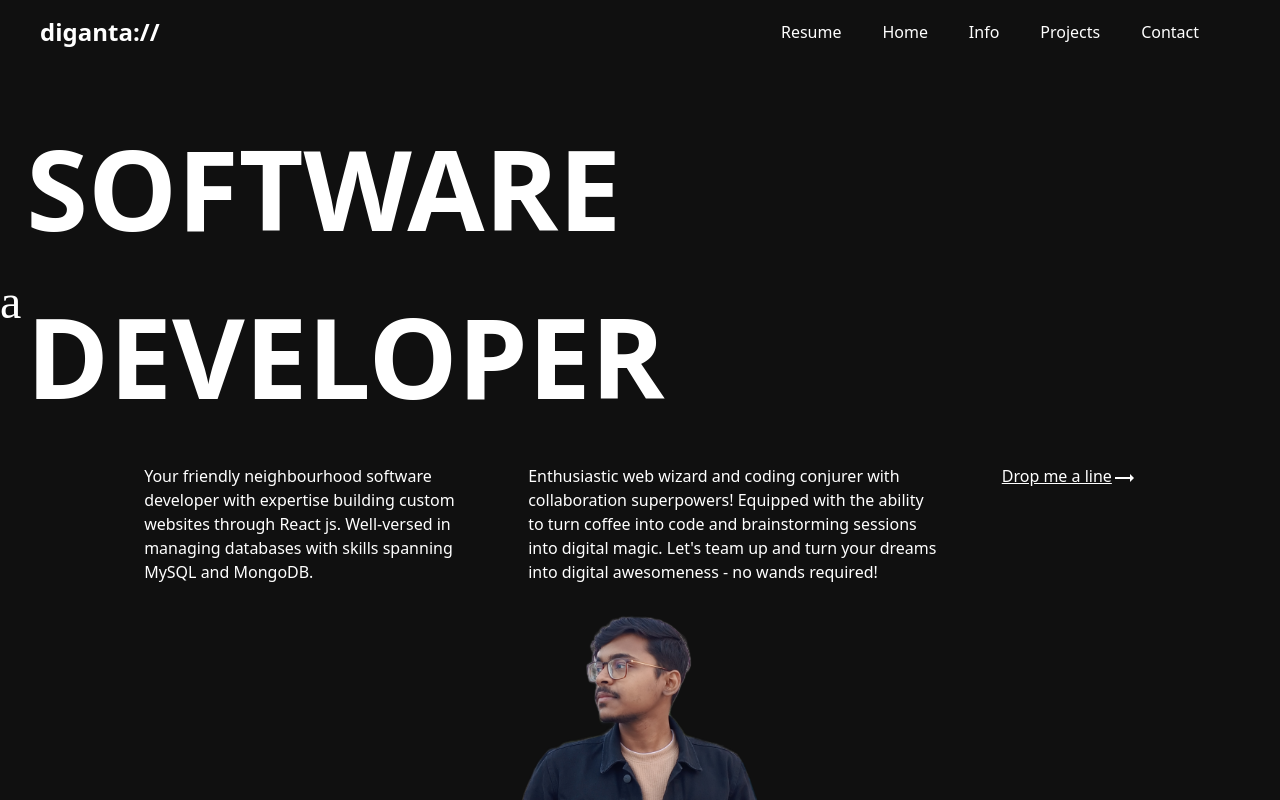
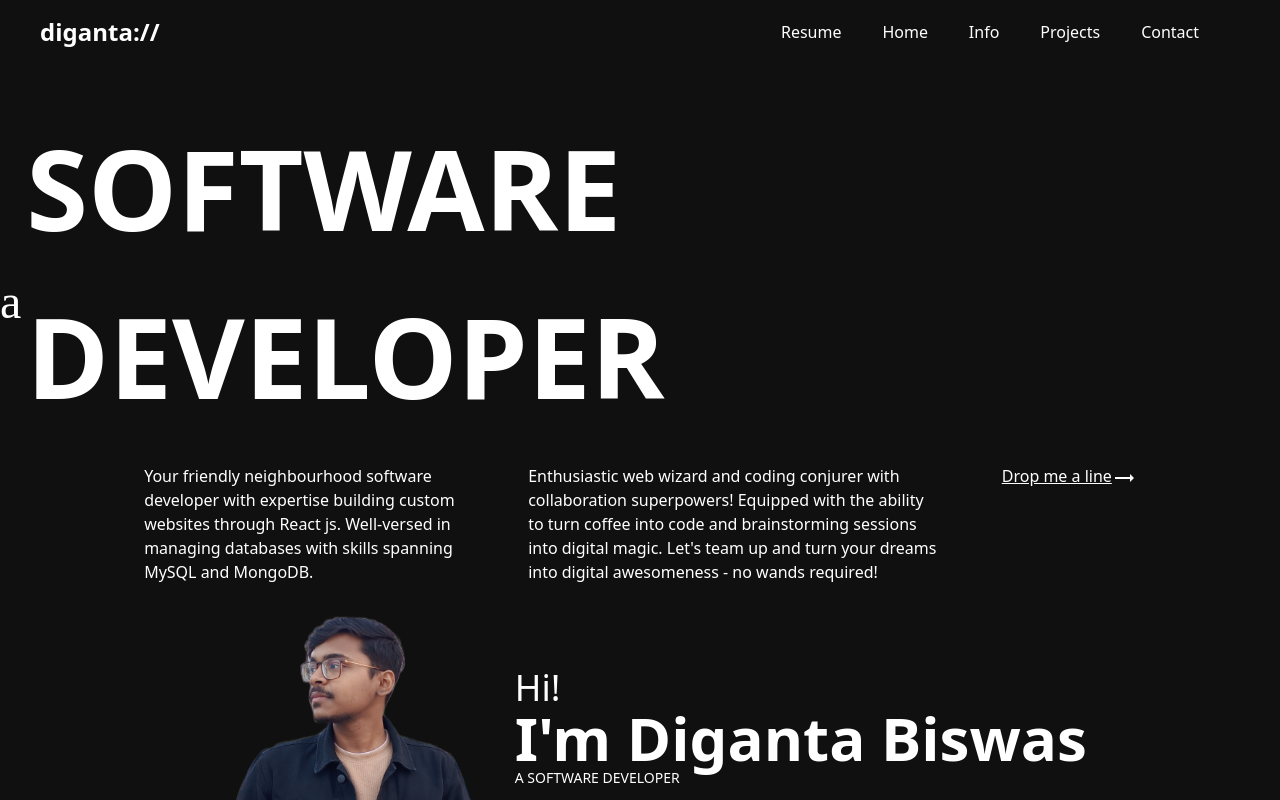
Before and after one commit to Riponz/personal-portfolio, a React (Vite) app: page / in a window 1280 px wide. Shown: the top 800 px of the page. Built offline with nearby package versions, Linux system fonts and the light colour scheme; a web font is replaced by a local one.

Commit message:
self-banner-2.0

```diff
--- a/src/App.css
+++ b/src/App.css
@@ -3,5 +3,8 @@
   margin: 0;
   padding: 0;
   color: white;
+}
+
+.app-head{
   background-color: rgb(16, 16, 16);
 }
--- a/src/App.jsx
+++ b/src/App.jsx
@@ -10,14 +10,14 @@ function App() {
   const [count, setCount] = useState(0)
 
   return (
-    <>
+    <div className='app-head'>
       {/* components goes here */}
       <Navbar />
       <HeroText />
       <Overview />
       <SelfBanner/>
       <Banner />
-    </>
+    </div>
   )
 }
 
--- a/src/Components/Overview.jsx
+++ b/src/Components/Overview.jsx
@@ -2,12 +2,17 @@ import React from 'react'
 import TrendingFlatIcon from '@mui/icons-material/TrendingFlat';
 
 function Overview() {
+
+const handleContact = () => {
+  alert("The route has not yet been made. Under development!!!")
+}
+
   return (
     <>
     <div className="main flex justify-center">
         <div className="sec1 w-[30%] px-8 py-6">Your friendly neighbourhood software developer with expertise building custom websites through React js. Well-versed in managing databases with skills spanning MySQL and MongoDB.</div>
         <div className="sec2 w-[37%] px-8 py-6">Enthusiastic web wizard and coding conjurer with collaboration superpowers! Equipped with the ability to turn coffee into code and brainstorming sessions into digital magic. Let's team up and turn your dreams into digital awesomeness - no wands required!</div>
-        <div className="sec3 px-8 py-6"><span className='underline'>Drop me a line</span><TrendingFlatIcon/></div>
+        <div className="cursor-pointer sec3 px-8 py-6"><span onClick={handleContact} className='underline'>Drop me a line</span><TrendingFlatIcon/></div>
     </div>
     </>
   )
--- a/src/Components/SelfBanner.jsx
+++ b/src/Components/SelfBanner.jsx
@@ -7,6 +7,11 @@ function SelfBanner() {
         <>
             <div className="main flex justify-center items-start overflow-hidden w-[100%] h-80 ">
                 <img className='self' src={selfImg} alt="" />
+                <div className="details h-60 flex flex-col justify-center items-start">
+                    <span className='text-4xl'>Hi!</span>
+                    <span className='text-6xl font-bold'>I'm Diganta Biswas</span>
+                    <span className='text-sm w-max'>A SOFTWARE DEVELOPER</span>
+                </div>
             </div>
         </>
     )
```
